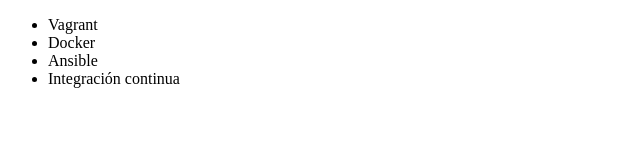
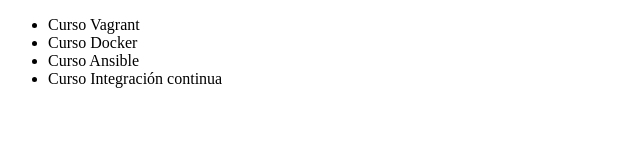
Before and after one commit to JuanAnayaR/Curso-Alura-Git, a plain HTML site: page index.html in a window 1280 px wide. Shown: the whole page, without its empty margins (0-640 px from the left). Drawn offline with Linux system fonts and the light colour scheme.

Commit message:
Agregando lista de cursos

```diff
--- a/index.html
+++ b/index.html
@@ -6,10 +6,10 @@
 </head>
 <body>
      <ul>
-         <li> Vagrant </li>
-         <li> Docker </li>
-         <li> Ansible </li>
-         <li> Integración continua </li>
+         <li> Curso Vagrant </li>
+         <li> Curso Docker </li>
+         <li> Curso Ansible </li>
+         <li> Curso Integración continua </li>
      </ul>
 </body>
 </html>
```
